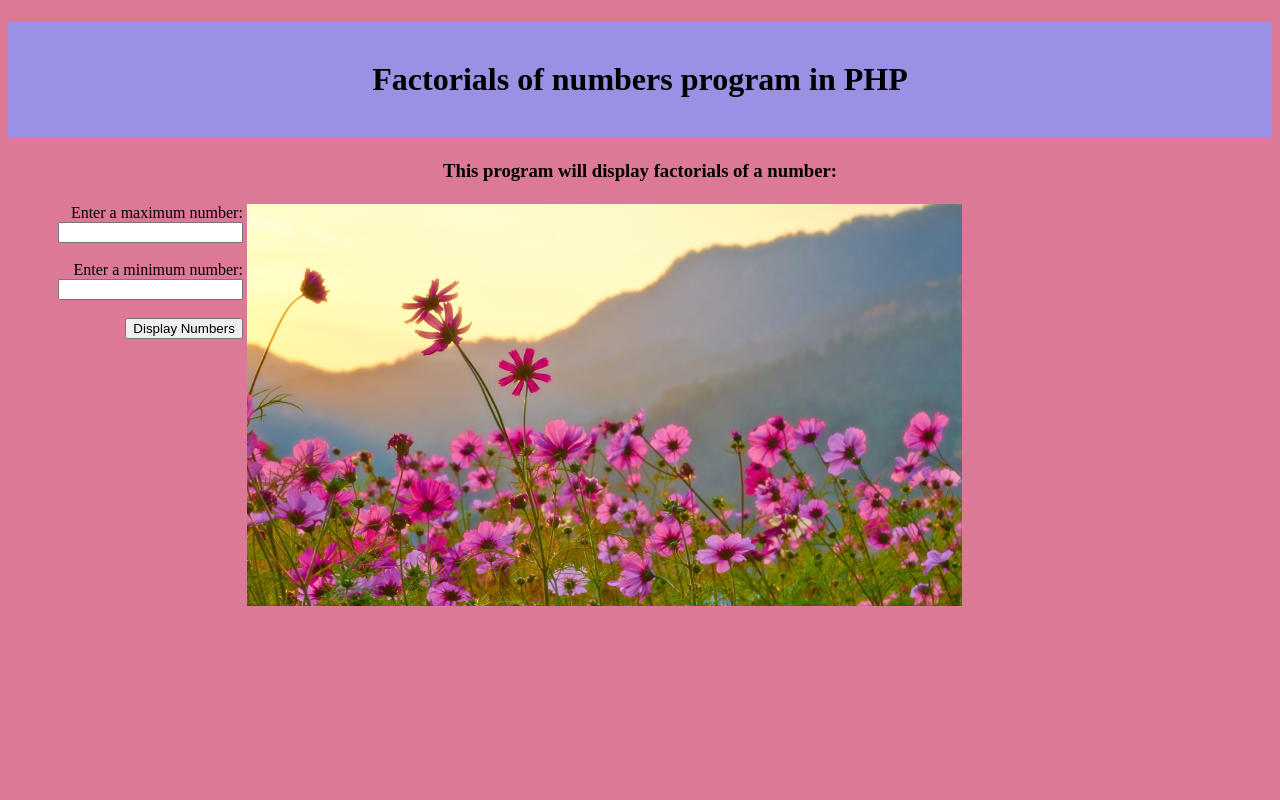
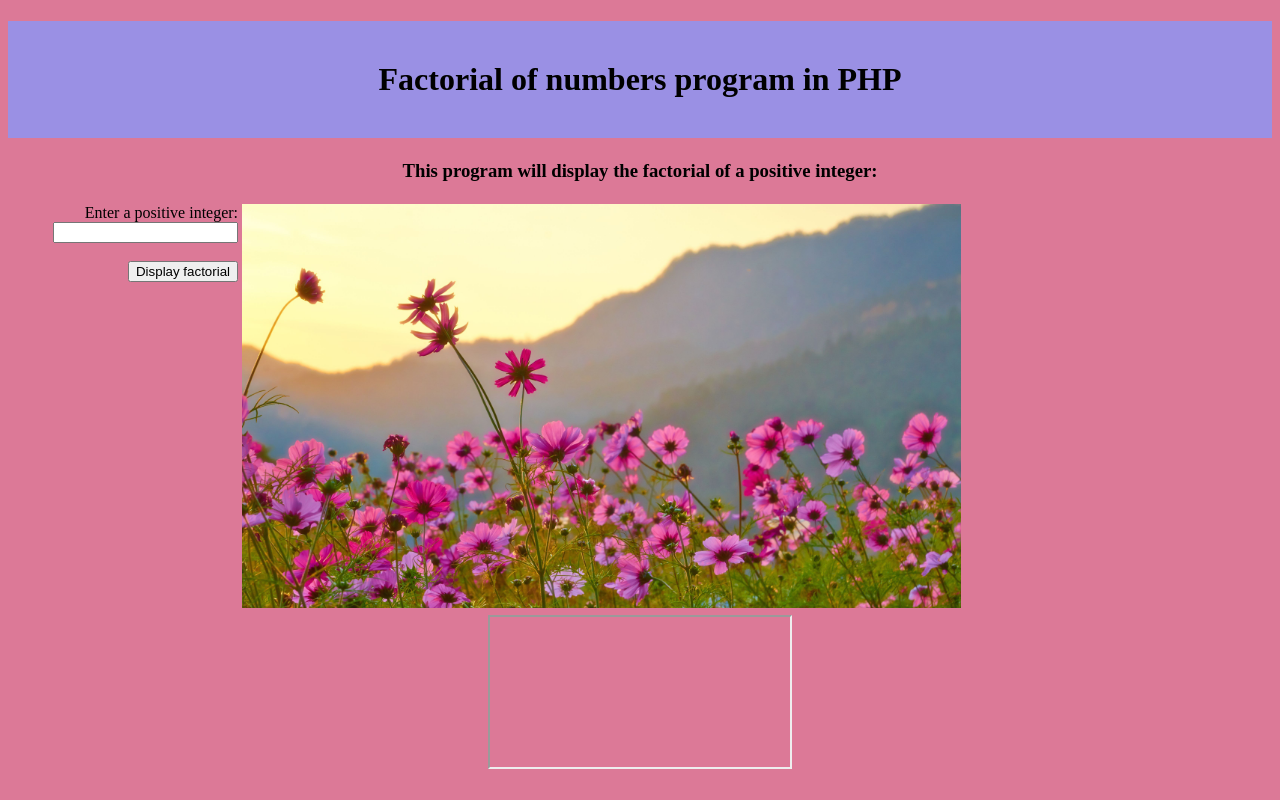
Before and after one commit to ICS2O-Programming-BraydenM/Unit5-03-PHP-Factorial, a PHP site: page / in a window 1280 px wide. Run offline with PHP 8.4, Linux system fonts and the light colour scheme.

Commit message:
made button work

```diff
--- a/index.php
+++ b/index.php
@@ -13,22 +13,20 @@
   </head>
   <body>
    <center>
-<!-- Adding a JavaScript button that displays factorials -->
+<!-- Adding a button that displays the factorial of a positive integer -->
     <?php
-    echo "<h1>Factorials of numbers program in PHP</h1>";
+    echo "<h1>Factorial of numbers program in PHP</h1>";
     ?>
     <?php
-		echo "<h3>This program will display factorials of a number:</h3>";
+		echo "<h3>This program will display the factorial of a positive integer:</h3>";
     ?>
 		<table>
 			<tr align = "center">
 				<td valign="top" align="right">
 					<form action="./results.php" method="post" target="results">
-						<label for="userNum">Enter a maximum number:</label>
-						<input type="number" step="1" id="maxNum"><br><br>
-            <label for="userNum">Enter a minimum number:</label>
-						<input type="number" step="1" id="minNum"><br><br>
-						<input type="submit" value="Display Numbers">
+						<label for="userNum">Enter a positive integer:</label>
+						<input type="number" step="1" min="0" name="userNum"><br><br>
+						<input type="submit" value="Display factorial">
 					</form>
 				</td>
 				<td valign="top" align="left">
@@ -38,8 +36,7 @@
 			</tr>
 		</table>
 		<!-- Create a space where the user information will be displayed -->
-		<div id="display-results">
-		</div>
+		<iframe name="results"></iframe>
    </center>
   </body>
 </html>
```
Also changed, not shown: results.php (+12 -10 lines).
